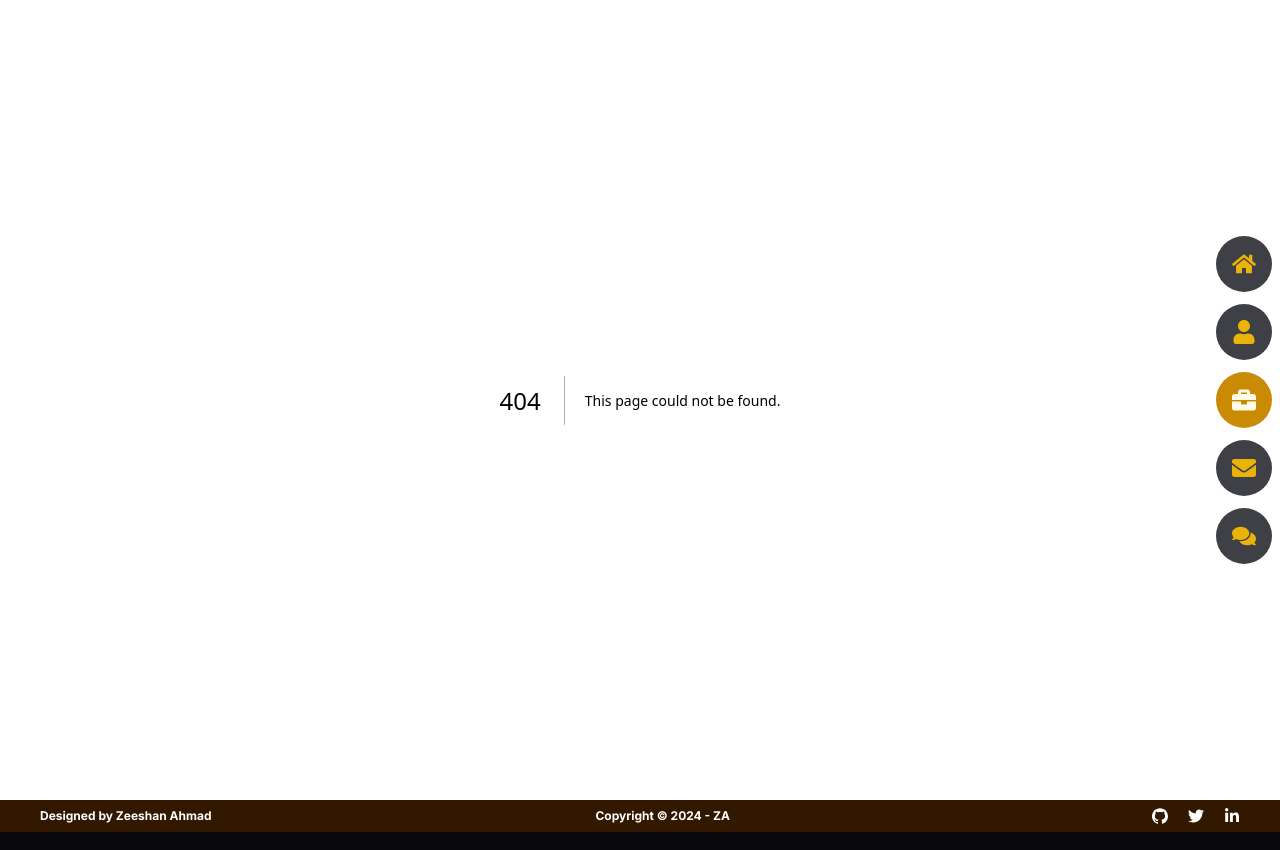
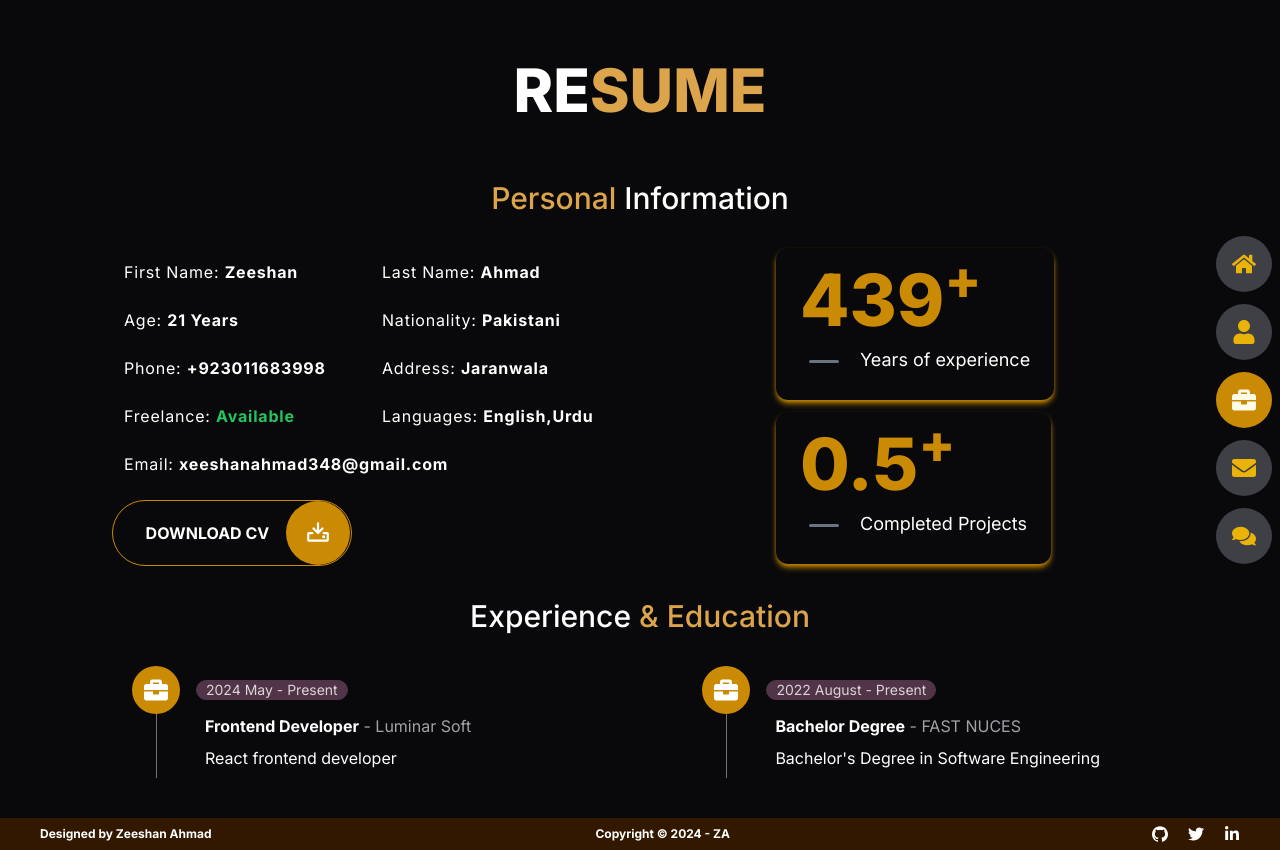
Before and after one commit to XeeshanAhmed/portfolio, a Next.js app: page /resume in a window 1280 px wide. Before the commit this address had no page. Built offline with nearby package versions, Linux system fonts and the light colour scheme.

Commit message:
Add resume page

```diff
--- /dev/null
+++ b/src/app/resume/page.tsx
@@ -0,0 +1,45 @@
+import Button from '@/components/button/Button'
+import Card from '@/components/stat/Card'
+import { PiDownloadBold } from "react-icons/pi";
+import React from 'react'
+import Link from 'next/link';
+import InfoCard from '@/components/infoCard/InfoCard';
+
+const resumePage = () => {
+  return (
+    <div className='mx-28 my-10'>
+        <h1 className='text-6xl text-center font-extrabold p-5 m-10'><span className='text-white'>RE</span>SUME</h1>
+        <h1 className='text-3xl font-medium text-center mb-8'>Personal <span className='text-white'>Information</span></h1>
+        <div className='flex justify-between'>
+            <div className='w-1/2 '>
+                <div className='text-white ps-3 flex flex-wrap justify-between flex-none tracking-wider mb-3'>
+                    <p className='w-1/2 my-3'>First Name: <strong>Zeeshan</strong></p>
+                    <p className='w-1/2 my-3'>Last Name: <strong>Ahmad</strong></p>
+                    <p className='w-1/2 my-3'>Age: <strong>21 Years</strong></p>
+                    <p className='w-1/2 my-3'>Nationality: <strong>Pakistani</strong></p>
+                    <p className='w-1/2 my-3'>Phone: <strong>+923011683998</strong></p>
+                    <p className='w-1/2 my-3'>Address: <strong>Jaranwala</strong></p>
+                    <p className='w-1/2 my-3'>Freelance: <strong className='text-green-500'>Available</strong></p>
+                    <p className='w-1/2 my-3'>Languages: <strong>English,Urdu</strong></p>
+                    <p className='my-3'>Email: <strong>xeeshanahmad348@gmail.com</strong></p>
+                </div>
+                <div className='w-min rounded-full'><Link href={'/resume/Zeeshan Ahmad.pdf'} target='_blank' rel='noopener noreferrer'><Button icon={<PiDownloadBold className='text-2xl'/>}>DOWNLOAD CV</Button></Link></div>
+            </div>
+            <div className=' w-5/12  px-12'>
+                <div className='flex justify-between items-center flex-wrap gap-3'>
+                    <Card stat={439} desc='Years of experience'/>
+                    <Card stat={1/2} desc='Completed Projects'/>
+                </div>
+            </div>
+        </div>
+        <div className='mt-8'>
+            <h1 className='text-3xl font-medium text-center'><span className='text-white'>Experience </span>& Education</h1>
+            <div className='flex justify-between mt-8 px-5'>
+                <InfoCard tenure='2024 May - Present' company='Luminar Soft' role='Frontend Developer' desc='React frontend developer'/>
+                <InfoCard tenure='2022 August - Present' company='FAST NUCES' role='Bachelor Degree' desc={`Bachelor's Degree in Software Engineering`}/>
+            </div>
+        </div>
+    </div>
+  )
+}
+export default resumePage
--- /dev/null
+++ b/src/components/infoCard/InfoCard.tsx
@@ -0,0 +1,19 @@
+import { experienceInterface } from '@/interface/experience_interface';
+import React from 'react'
+import { FaBriefcase } from "react-icons/fa";
+const InfoCard:React.FC<experienceInterface> = ({tenure,company,role,desc}) => {
+  return (
+    <div>
+       <div className='flex items-center gap-4'>
+            <div className='bg-yellow-600 text-white text-2xl  rounded-full w-max p-3'><span><FaBriefcase /></span></div>
+            <span className='badge badge-accent'>{tenure}</span>
+       </div>
+       <div className='px-12 border-l ml-[24px] w-max border-zinc-500 text-white'>
+            <h1><strong>{role}</strong> <span className='text-zinc-400'>- {company}</span></h1>
+            <p className='py-2'>{desc}</p>
+       </div>
+    </div>
+  )
+}
+
+export default InfoCard
--- /dev/null
+++ b/src/components/stat/Card.tsx
@@ -0,0 +1,17 @@
+import { statInterface } from '@/interface/stat_card_interface'
+import { GoDash } from "react-icons/go";
+import React from 'react'
+
+const Card:React.FC<statInterface> = ({stat,desc}) => {
+  return (
+    <div className="stat shadow-md shadow-yellow-600 w-auto h-max rounded-xl">
+        <div className="stat-value text-yellow-600 text-7xl">{stat}<sup>+</sup></div>
+        <div className='flex gap-3 items-center '>
+            <span><GoDash className='text-5xl text-gray-500 font-bold '/></span>
+            <div className="stat-desc text-primary text-lg">{desc}</div>
+        </div>
+    </div>
+  )
+}
+
+export default Card
--- /dev/null
+++ b/src/interface/experience_interface.ts
@@ -0,0 +1,6 @@
+export interface experienceInterface{
+    tenure:string;
+    company:string;
+    role:string;
+    desc:string;
+}
--- /dev/null
+++ b/src/interface/stat_card_interface.ts
@@ -0,0 +1,4 @@
+export interface statInterface{
+    stat:number;
+    desc:string;
+}
```
